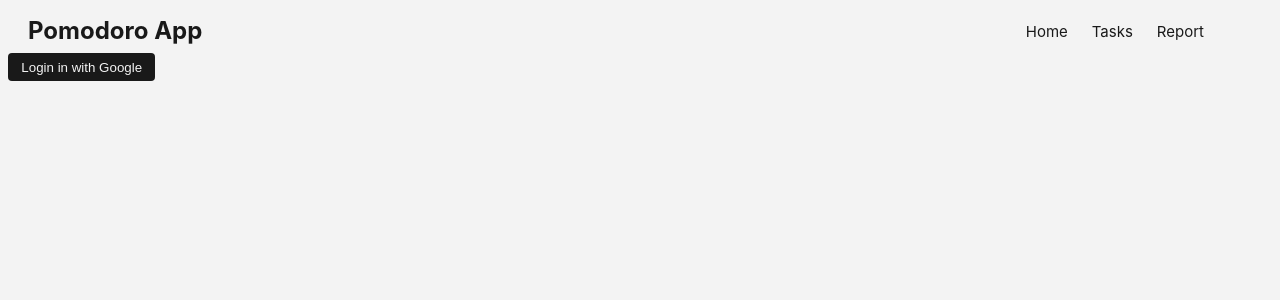
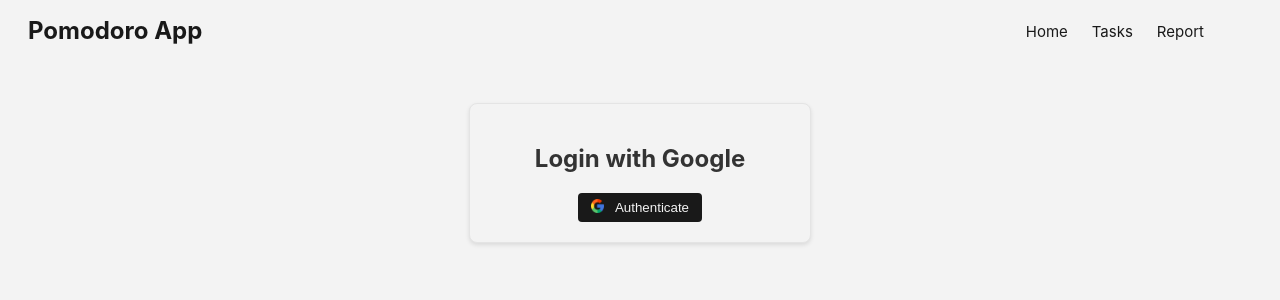
Before and after one commit to TRGroupProject/trgroupproject, a React (Vite) app in the folder frontend/: page / in a window 1280 px wide. Shown: the top 300 px of the page. Built offline with nearby package versions, Linux system fonts and the light colour scheme; no server answers.

Commit message:
feat: Implement API call logic in Home component

```diff
--- a/frontend/src/components/pages/Home.tsx
+++ b/frontend/src/components/pages/Home.tsx
@@ -1,21 +1,69 @@
+import { useEffect, useState } from "react";
+import styled from "@emotion/styled";
 import { useGoogleLogin } from "@react-oauth/google";
 import Button from "../features/Buttons/Button";
+import googleIcon from "../../assets/google-icon.png";
+import LayoutCard from "../features/Layout/LayoutCard";
+import { useNavigate } from "react-router-dom";
+
+const Title = styled.h2`
+  font-size: 24px;
+  color: #333;
+`;
 
 const Home: React.FC = () => {
+  const navigate = useNavigate()
+  const [credentials, setCredentials] = useState('');
+
   const login = useGoogleLogin({
-    onSuccess: (codeResponse) => console.log(codeResponse),
-    scope: "https://www.googleapis.com/auth/calendar.readonly",
-    onError: (error) => console.error("Login Authentication Failed", error)
+    onSuccess: (codeResponse) => {
+      console.log(codeResponse);
+      setCredentials(codeResponse.token_type + codeResponse.access_token);
+      navigate("/tasks");
+    },
+    scope: 'https://www.googleapis.com/auth/calendar.readonly',
+    onError: (error) => console.error('Login Authentication Failed', error),
   });
 
+  useEffect(() => {
+    const fetchData = async () => {
+      const url = 'http://localhost:8080/api/v1/events/users';
+      const headers = new Headers();
+      headers.append('Authorization', credentials);
+      headers.append('Connection', 'keep-alive');
+      headers.append('Access-Control-Allow-Origin', 'true');
+
+      try {
+        const response = await fetch(url, {
+          method: 'POST',
+          headers: headers,
+        });
+
+        if (!response.ok) {
+          throw new Error('Network response was not ok');
+        }
+
+        const data = await response.json();
+        console.log('data', data);
+
+        return data;
+      } catch (error) {
+        console.error(error);
+      }
+    };
+
+    if (credentials) {
+      fetchData();
+    }
+  }, [credentials]);
+
   return (
-    <>
-      <Button
-        handleOnClick={() => login()}
-      >
-        Login in with Google
+    <LayoutCard>
+      <Title>Login with Google</Title>
+      <Button icon={googleIcon} handleOnClick={() => login()}>
+        Authenticate
       </Button>
-    </>
+    </LayoutCard>
   );
 };
 
```
